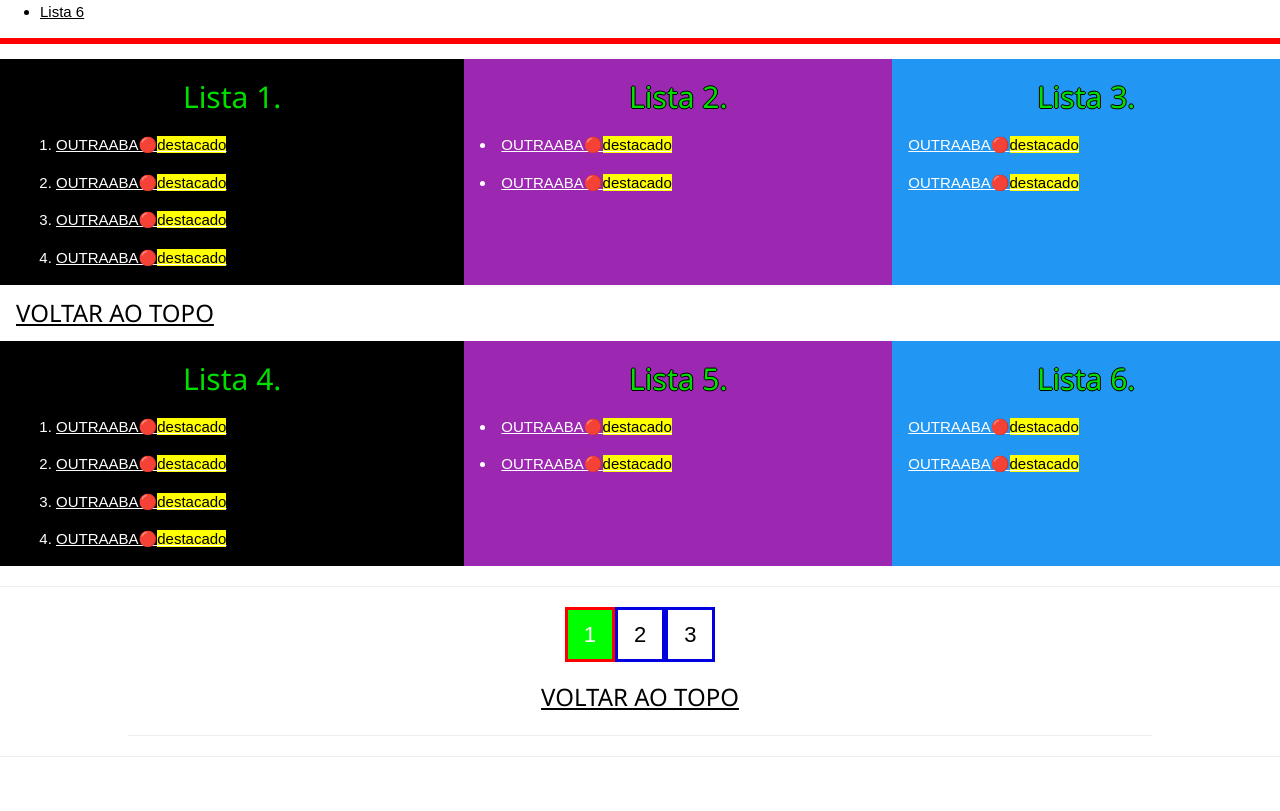
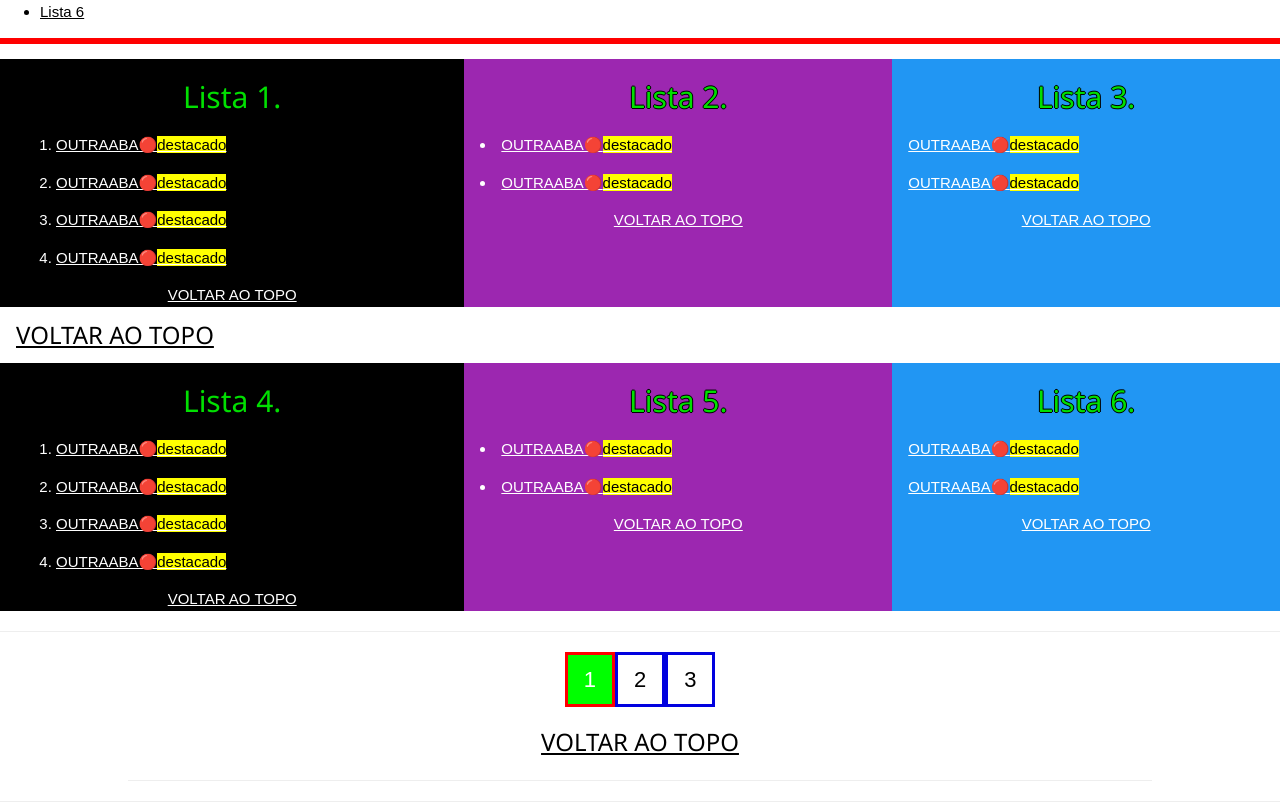
Before and after one commit to santos246/ILHA, a plain HTML site: page index.html in a window 1280 px wide. Shown: the part 637-1448 px from the top of the page. Drawn offline with nearby package versions, Linux system fonts and the light colour scheme.

Commit message:
Update index.html

```diff
--- a/index.html
+++ b/index.html
@@ -202,7 +202,7 @@ OUTRAABA🔴<mark>destacado</mark></a></li></p>
 <!-------------------------------------------------->
 
 
-</ol></div>
+</ol><center><a href="#top">VOLTAR AO TOPO</a></center></div>
 <!-------------------------------------------------->
 <!-------------------------------------------------->
 <div class="w3-container w3-purple  w3-cell w3-mobile">
@@ -220,7 +220,7 @@ OUTRAABA🔴<mark>destacado</mark></a></li></p>
 <!-------------------------------------------------->
 
 
-
+<center><a href="#top">VOLTAR AO TOPO</a></center>
 </div>
 <!-------------------------------------------------->
 <!-------------------------------------------------->
@@ -239,7 +239,7 @@ OUTRAABA🔴<mark>destacado</mark></a></p>
 <!-------------------------------------------------->
 
 
-
+<center><a href="#top">VOLTAR AO TOPO</a></center>
 </div>
 <!-------------------------------------------------->
 <!-------------------------------------------------->
@@ -255,7 +255,7 @@ OUTRAABA🔴<mark>destacado</mark></a></p>
 </html>
 <!-------------------------------------------------->
 <!-------------------------------------------------->
-<!-------------------------------------------------->
+
 <!-------------------------------------------------->
 <!-------------------------------------------------->
 <!-------------------------------------------------->
@@ -295,7 +295,7 @@ OUTRAABA🔴<mark>destacado</mark></a></li></p>
 <!-------------------------------------------------->
 
 
-</ol></div>
+</ol><center><a href="#top">VOLTAR AO TOPO</a></center></div>
 <!-------------------------------------------------->
 <!-------------------------------------------------->
 <div class="w3-container w3-purple  w3-cell w3-mobile">
@@ -313,7 +313,7 @@ OUTRAABA🔴<mark>destacado</mark></a></li></p>
 <!-------------------------------------------------->
 
 
-
+<center><a href="#top">VOLTAR AO TOPO</a></center>
 </div>
 <!-------------------------------------------------->
 <!-------------------------------------------------->
@@ -332,7 +332,7 @@ OUTRAABA🔴<mark>destacado</mark></a></p>
 <!-------------------------------------------------->
 
 
-
+<center><a href="#top">VOLTAR AO TOPO</a></center>
 </div>
 <!-------------------------------------------------->
 <!-------------------------------------------------->
@@ -399,7 +399,7 @@ OUTRAABA🔴<mark>destacado</mark></a></li></p>
 --------------------------------------------------
 
 
-</ol></div>
+</ol><center><a href="#top">VOLTAR AO TOPO</a></center></div>
 --------------------------------------------------
 --------------------------------------------------
 <div class="w3-container w3-purple  w3-cell w3-mobile">
@@ -417,7 +417,7 @@ OUTRAABA🔴<mark>destacado</mark></a></li></p>
 --------------------------------------------------
 
 
-
+<center><a href="#top">VOLTAR AO TOPO</a></center>
 </div>
 --------------------------------------------------
 --------------------------------------------------
@@ -436,11 +436,11 @@ OUTRAABA🔴<mark>destacado</mark></a></p>
 --------------------------------------------------
 
 
-
+<center><a href="#top">VOLTAR AO TOPO</a></center>
 </div>
 --------------------------------------------------
 --------------------------------------------------
-
+<a href="#top"><H3>VOLTAR AO TOPO</H3></a>
 
 
 
```
